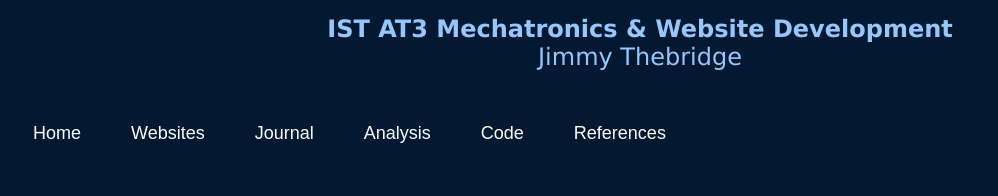
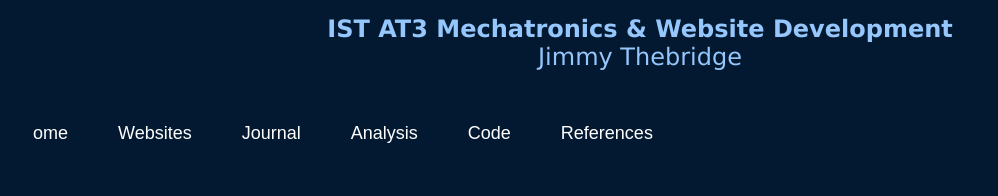
Before and after one commit to JT-45-XT/Website-AT3-IST, a plain HTML site: page Journal.html in a window 1280 px wide. Shown: the top 196 px of the page, without its empty margins (0-998 px from the left). Drawn offline with Linux system fonts and the light colour scheme.

Commit message:
Update Journal.html

```diff
--- a/Journal.html
+++ b/Journal.html
@@ -8,7 +8,7 @@
 
 <nav class="navbar">
   <ul>
-    <li><a href="index.html">Home</a></li>
+    <li><a href="index.html">ome</a></li>
     <li><a href="Websites.html">Websites</a></li>
     <li><a href="Journal.html">Journal</a></li>
     <li><a href="Analysis.html">Analysis</a></li>
```
